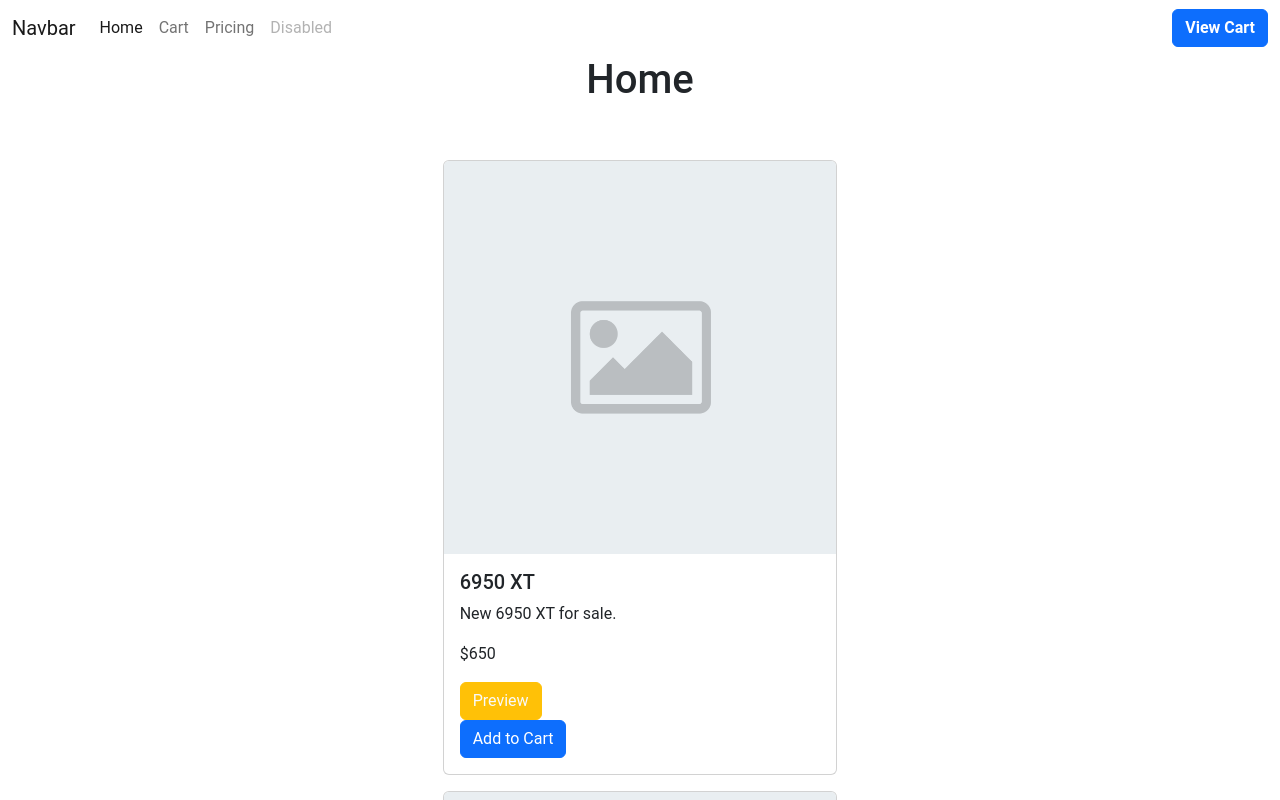
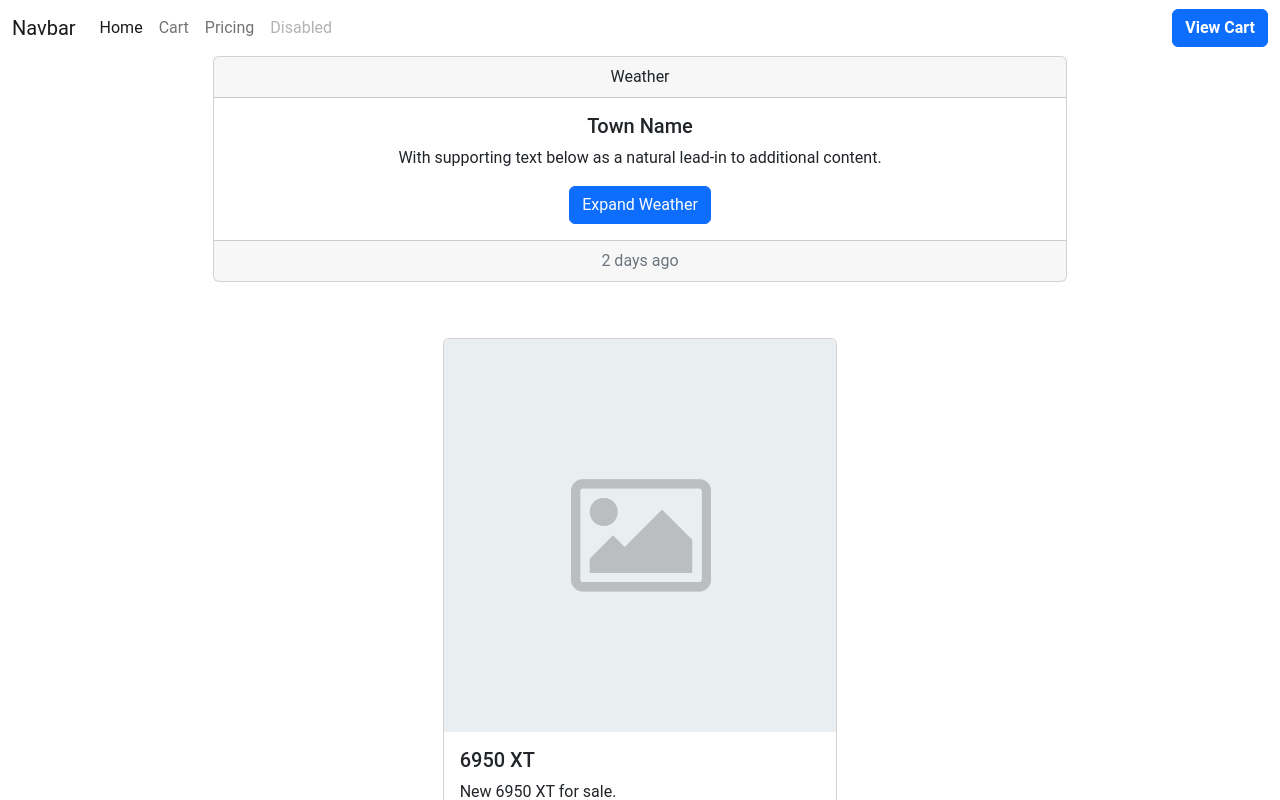
Before and after one commit to rbeazley18/react-dashboard, a Next.js app: page / in a window 1280 px wide. Shown: the top 800 px of the page. Built offline with nearby package versions, Linux system fonts and the light colour scheme.

Commit message:
adding weather widget

```diff
--- a/components/layout.js
+++ b/components/layout.js
@@ -1,9 +1,11 @@
 import Navbar from './navbar'
+import WeatherWidget from './weather'
 
 export default function Layout({ children }) {
     return (
         <>
             <Navbar />
+            <WeatherWidget />
             <main>{children}</main>
         </>
     )
--- /dev/null
+++ b/components/weather.js
@@ -0,0 +1,19 @@
+export default function WeatherWidget() {
+
+
+    return (
+        <div class="card text-center col-md-8 mx-auto">
+            <div class="card-header">
+                Weather
+            </div>
+            <div class="card-body">
+                <h5 class="card-title">Town Name</h5>
+                <p class="card-text">With supporting text below as a natural lead-in to additional content.</p>
+                <a href="#" class="btn btn-primary">Expand Weather</a>
+            </div>
+            <div class="card-footer text-muted">
+                2 days ago
+            </div>
+        </div>
+    )
+}
--- a/pages/index.js
+++ b/pages/index.js
@@ -15,7 +15,7 @@ export default function Home() {
             </Head>
             <main>
                 <div className='text-center'>
-                    <h1>Home</h1>
+                    <h1></h1>
                 </div>
                 <div className='mt-5'>
                     <ProductCard items={items} />
```
